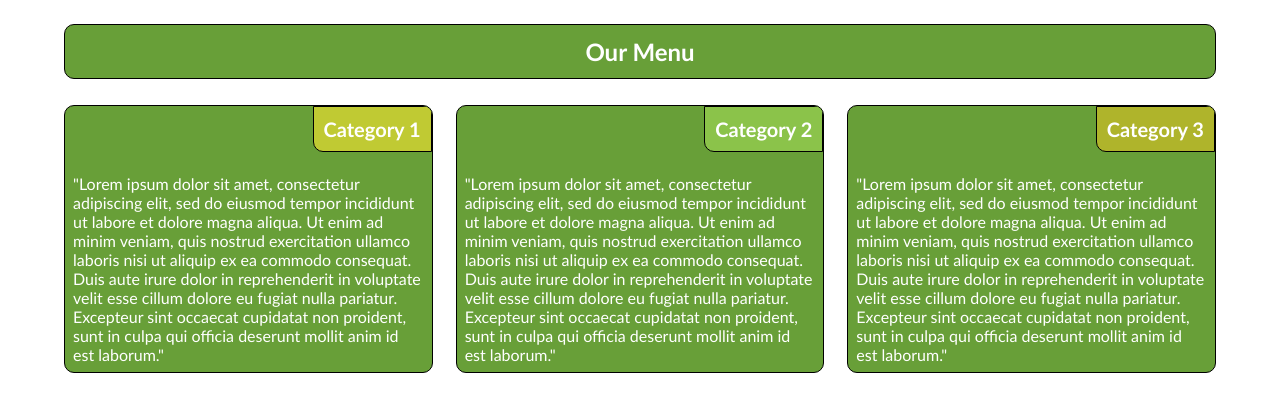
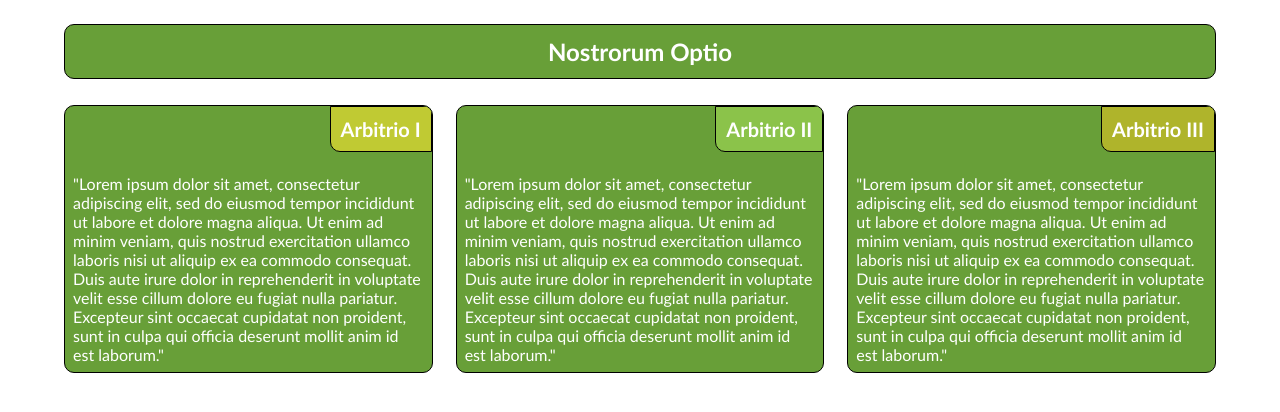
Before and after one commit to mapogu/coursera_web_assignment_2, a plain HTML site: page index.html in a window 1280 px wide. Drawn offline with Linux system fonts and the light colour scheme.

Commit message:
In Latin

```diff
--- a/index.html
+++ b/index.html
@@ -7,23 +7,23 @@
     <link rel="stylesheet" type="text/css" href="./css/style.css">
   </head>
   <body>
-    <h1>Our Menu</h1>
+    <h1>Nostrorum Optio</h1>
 
     <div>
       <span id="section_1">
-        <h2 id="header_1" class="header">Category 1</h2>
+        <h2 id="header_1" class="header">Arbitrio I</h2>
         <p class="content">
           &quot;Lorem ipsum dolor sit amet, consectetur adipiscing elit, sed do eiusmod tempor incididunt ut labore et dolore magna aliqua. Ut enim ad minim veniam, quis nostrud exercitation ullamco laboris nisi ut aliquip ex ea commodo consequat. Duis aute irure dolor in reprehenderit in voluptate velit esse cillum dolore eu fugiat nulla pariatur. Excepteur sint occaecat cupidatat non proident, sunt in culpa qui officia deserunt mollit anim id est laborum.&quot;
         </p>
       </span>
       <span id="section_2">
-        <h2 id="header_2" class="header">Category 2</h2>
+        <h2 id="header_2" class="header">Arbitrio II</h2>
         <p class="content">
           &quot;Lorem ipsum dolor sit amet, consectetur adipiscing elit, sed do eiusmod tempor incididunt ut labore et dolore magna aliqua. Ut enim ad minim veniam, quis nostrud exercitation ullamco laboris nisi ut aliquip ex ea commodo consequat. Duis aute irure dolor in reprehenderit in voluptate velit esse cillum dolore eu fugiat nulla pariatur. Excepteur sint occaecat cupidatat non proident, sunt in culpa qui officia deserunt mollit anim id est laborum.&quot;
         </p>
       </span>
       <span id="section_3">
-        <h2 id="header_3" class="header">Category 3</h2>
+        <h2 id="header_3" class="header">Arbitrio III</h2>
         <p class="content">
           &quot;Lorem ipsum dolor sit amet, consectetur adipiscing elit, sed do eiusmod tempor incididunt ut labore et dolore magna aliqua. Ut enim ad minim veniam, quis nostrud exercitation ullamco laboris nisi ut aliquip ex ea commodo consequat. Duis aute irure dolor in reprehenderit in voluptate velit esse cillum dolore eu fugiat nulla pariatur. Excepteur sint occaecat cupidatat non proident, sunt in culpa qui officia deserunt mollit anim id est laborum.&quot;
         </p>
```
